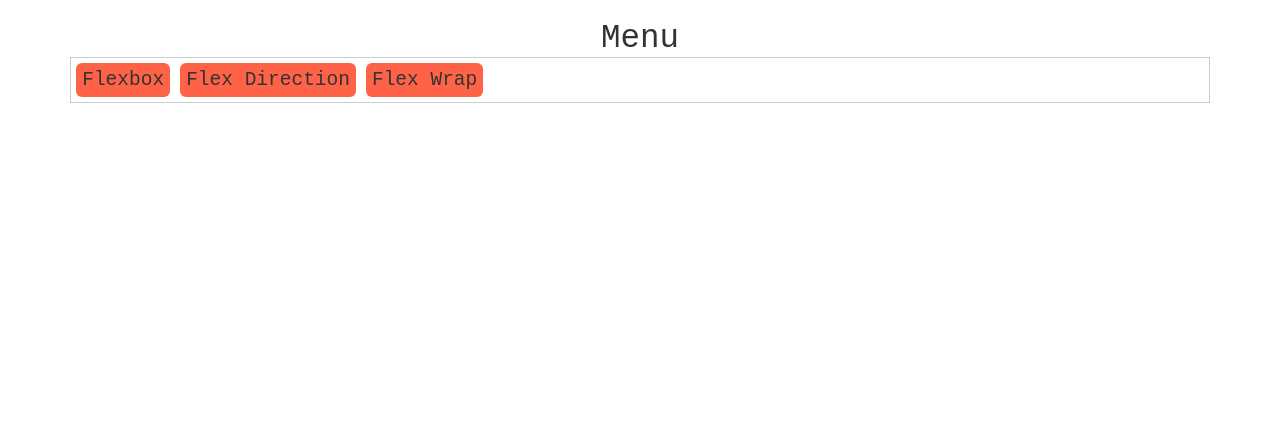
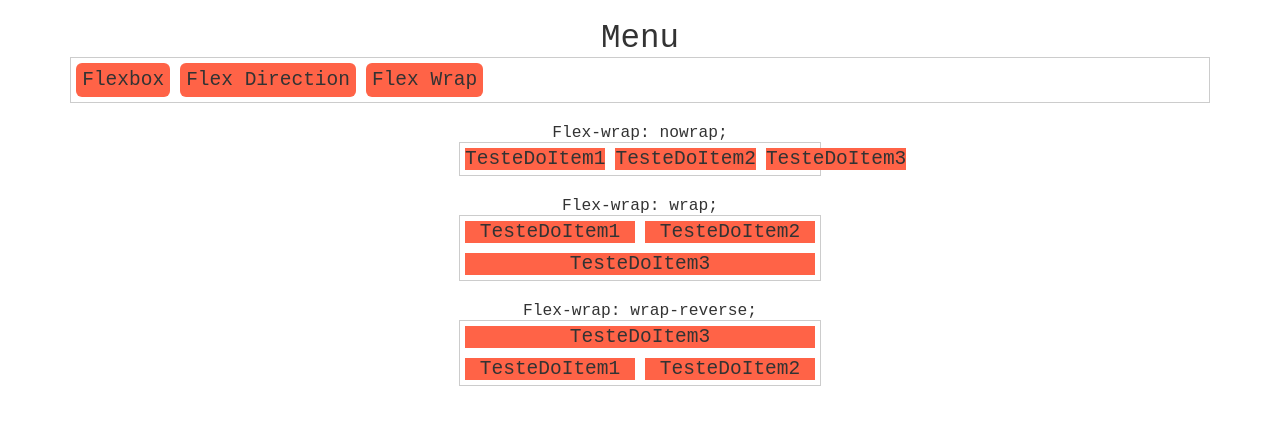
Before and after one commit to Lonky00/CSS-Flexbox, a plain HTML site: page flex-wrap.html in a window 1280 px wide. Drawn offline with Linux system fonts and the light colour scheme.

Commit message:
flex-wrap

```diff
--- a/CSS/flex-wrap.css
+++ b/CSS/flex-wrap.css
@@ -0,0 +1,37 @@
+.nowrap {
+    flex-wrap: nowrap;
+}
+.wrap {
+    flex-wrap: wrap;
+}
+.wrap-reverse {
+    flex-wrap: wrap-reverse;
+}
+/* Flex Container */
+.container {
+    max-width: 360px;
+    margin: 0 auto;
+    display: flex;
+    border: 1px solid #ccc;
+}
+/* Flex Item*/
+.item {
+    /* O flex: 1; é necessário para que cada item se expanda
+    ocupando o tamanho máximo do container.
+    */
+    flex: 1;
+    margin: 5px;
+    background: tomato;
+    text-align: center;
+    font-size: 1.5em;
+}
+h1 {
+    text-align: center;
+    margin: 20px 0 0 0 ;
+    font-size: 1.25em;
+    font-weight: normal;
+}
+body {
+    font-family: monospace;
+    color:#333;
+}
--- a/flex-wrap.html
+++ b/flex-wrap.html
@@ -29,5 +29,30 @@ flex-wrap: wrap-reverse;
         <a href="./flex-wrap.html">Flex Wrap</a>
     </section>
 
+    <h1>Flex-wrap: nowrap;</h1>
+    <section class="container nowrap">
+        <!--
+            O nome grudado foi necessario pois eu preciso definir um conteúdo que não possa ser quebrado.
+            Como uma palvra ou uma imagem. Se fosse uma frase, ele quebraria as linhas da frase antes de ultrapassar o container.
+         -->
+
+         <div class="item">TesteDoItem1</div>
+         <div class="item">TesteDoItem2</div>
+         <div class="item">TesteDoItem3</div>
+    </section>
+
+    <h1>Flex-wrap: wrap;</h1>
+    <section class="container wrap">
+         <div class="item">TesteDoItem1</div>
+         <div class="item">TesteDoItem2</div>
+         <div class="item">TesteDoItem3</div>
+    </section>
+
+    <h1>Flex-wrap: wrap-reverse;</h1>
+    <section class="container wrap-reverse">
+         <div class="item">TesteDoItem1</div>
+         <div class="item">TesteDoItem2</div>
+         <div class="item">TesteDoItem3</div>
+    </section>
 </body>
 </html>
```
